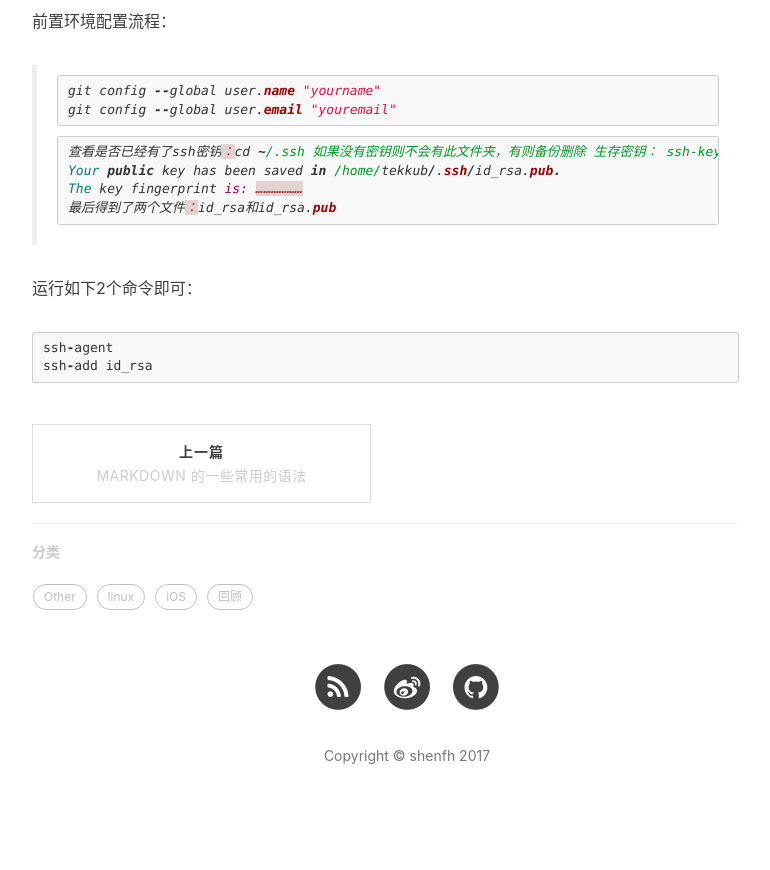
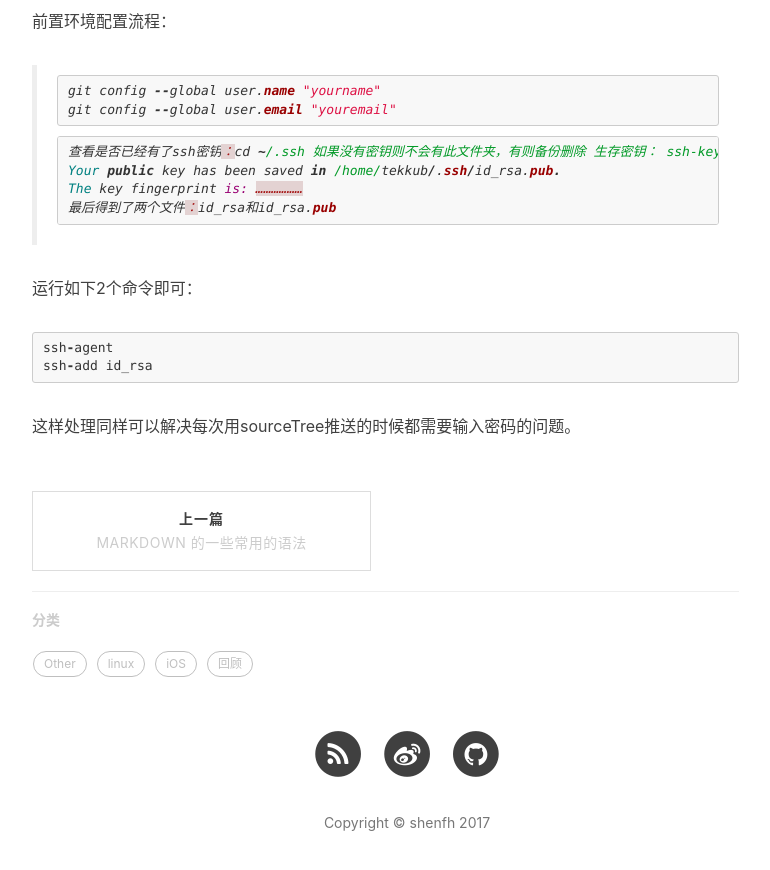
Before and after one commit to fooval-shen/shenfh.github.io, a Jekyll site: the page built from _posts/shenfh/2017-08-11-gitError.md, in a window 1280 px wide and 900 px high, scrolled down 736 px. Shown: the top 870 px of the window, without its empty margins (233-1003 px from the left). Built offline with Jekyll 4.4.1, drawn with Linux system fonts in a browser that asks for light colours; nearby versions of some CDN libraries; comment, search, counter and statistics services are not loaded; before the commit the page ends 1569 px from its top, so only the background shows below that.

Commit message:
modify blog

````diff
--- a/_posts/shenfh/2017-08-11-gitError.md
+++ b/_posts/shenfh/2017-08-11-gitError.md
@@ -43,3 +43,5 @@ The key fingerprint is:
 ssh-agent
 ssh-add id_rsa
 ```
+
+这样处理同样可以解决每次用sourceTree推送的时候都需要输入密码的问题。
````
